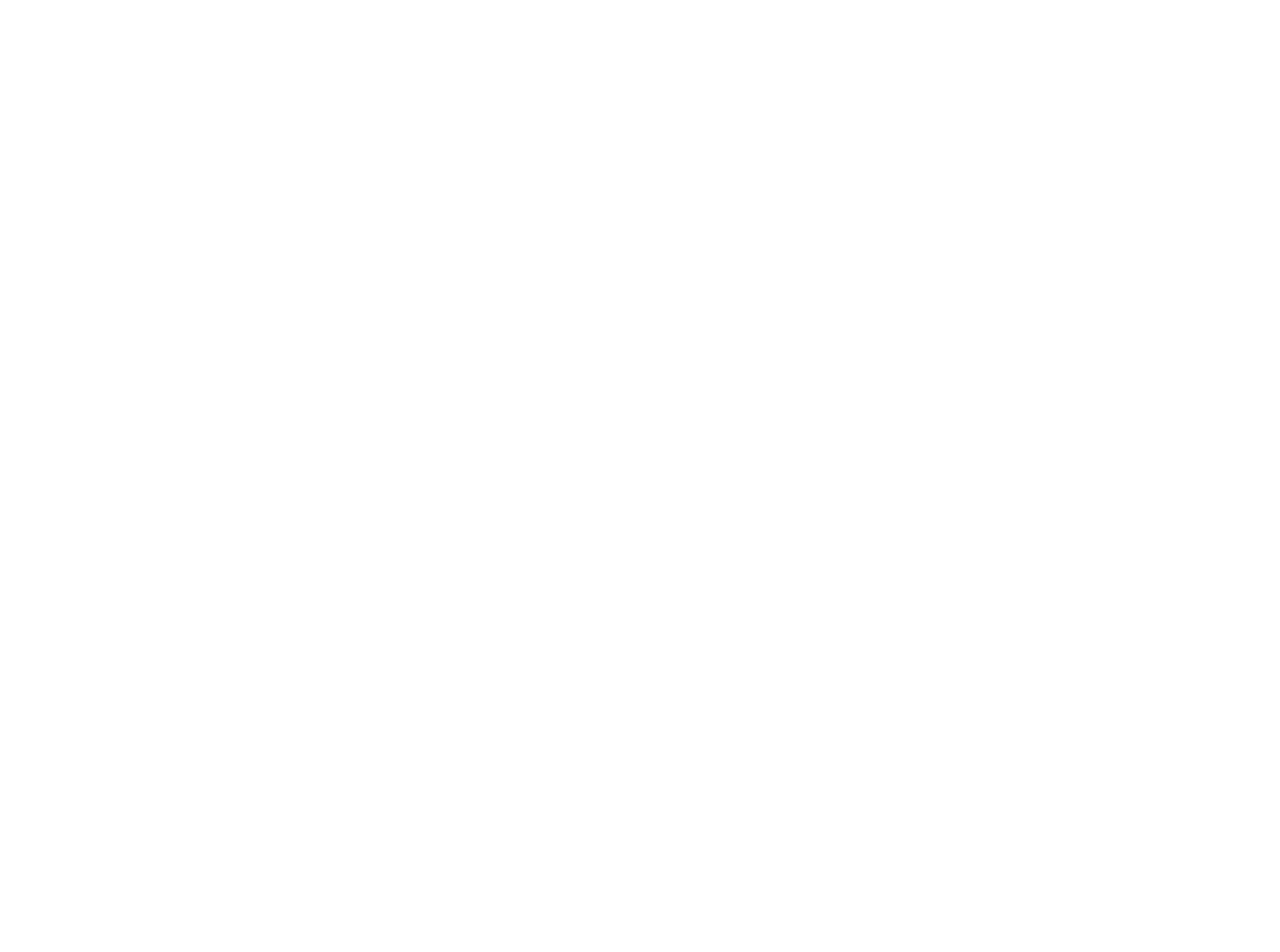
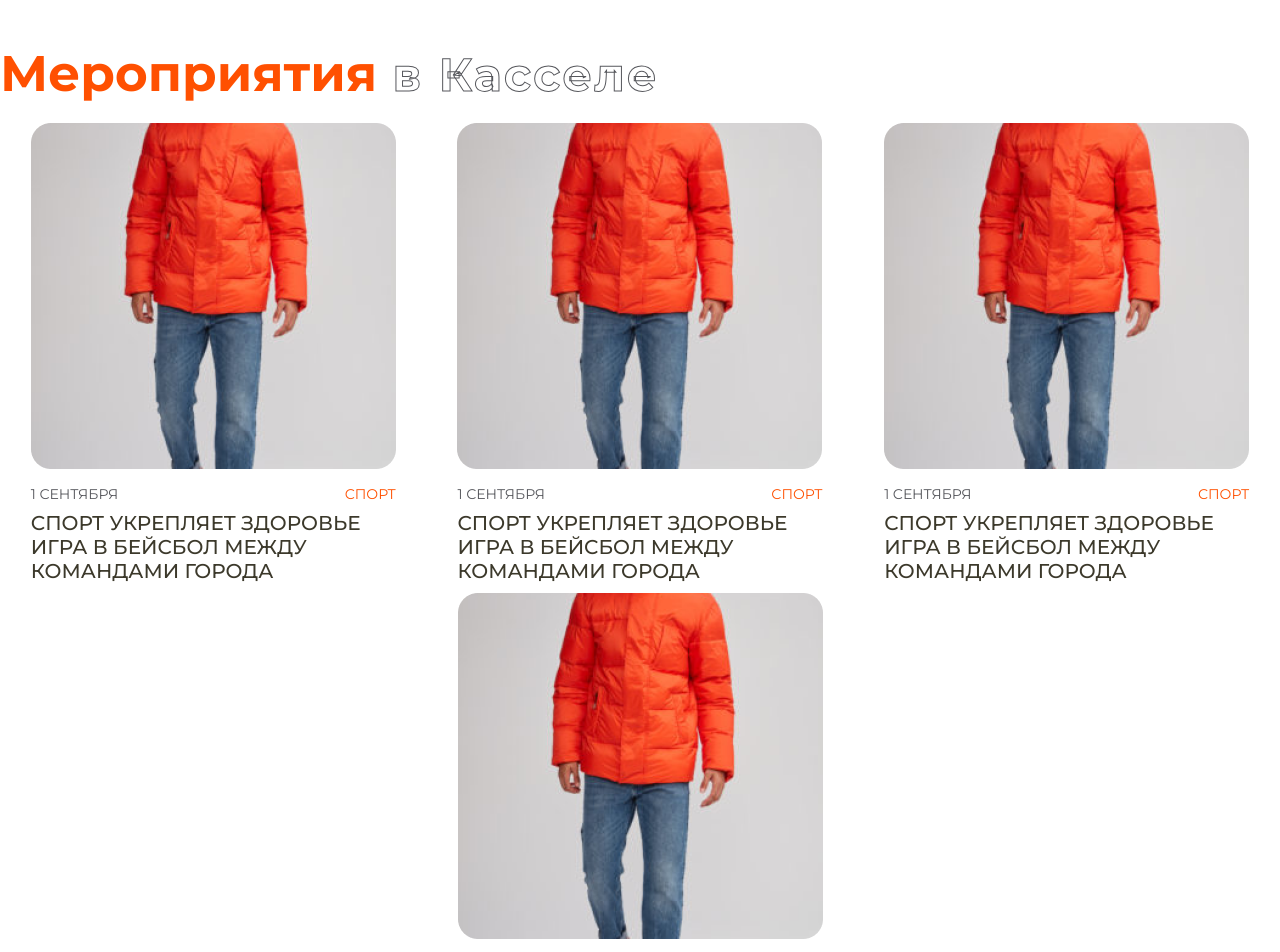
Before and after one commit to MariStakhovskaya/meetings-with-friends, a React (Vite) app in the folder client/: page / in a window 1280 px wide. Shown: the part 740-1692 px from the top of the page. Before the commit the page ends 800 px from the top, so only its background shows below. Built offline with nearby package versions, Linux system fonts and the light colour scheme.

Commit message:
feat: add oneMeeting

```diff
--- a/client/index.html
+++ b/client/index.html
@@ -1,13 +1,22 @@
 <!DOCTYPE html>
 <html lang="en">
+
 <head>
   <meta charset="UTF-8" />
   <link rel="icon" type="image/svg+xml" href="/vite.svg" />
+  <link rel="preconnect" href="https://fonts.googleapis.com">
+  <link rel="preconnect" href="https://fonts.gstatic.com" crossorigin>
+  <link rel="preconnect" href="https://fonts.googleapis.com">
+  <link rel="preconnect" href="https://fonts.gstatic.com" crossorigin>
+  <link href="https://fonts.googleapis.com/css2?family=Montserrat:ital,wght@0,400;0,500;0,600;0,700;1,900&display=swap"
+    rel="stylesheet">
   <meta name="viewport" content="width=device-width, initial-scale=1.0" />
   <title>Vite + React + TS</title>
 </head>
+
 <body>
   <div id="root"></div>
   <script type="module" src="/src/main.tsx"></script>
 </body>
+
 </html>
--- a/client/src/App.css
+++ b/client/src/App.css
@@ -12,4 +12,5 @@
 #root {
   max-width: 1920px;
   margin: 0 auto;
+  font-family: 'Montserrat', sans-serif;
 }
--- /dev/null
+++ b/client/src/components/Meeting/Meeting.module.css
@@ -0,0 +1,33 @@
+.oneMeeting {
+    width: 365px;
+}
+
+.aboutMeeting {
+    display: flex;
+    justify-content: space-between;
+    font-size: 14px;
+    font-style: normal;
+    font-weight: 400;
+    line-height: 120%;
+    /* 16.8px */
+    text-transform: uppercase;
+    margin: 10px 0px 8px 0px;
+}
+
+.dateMeeting {
+    color: var(--grey);
+}
+
+.categoryMeeting {
+    color: var(--orange);
+}
+
+.titleMeeting {
+    color: var(--black);
+    font-size: 20px;
+    font-style: normal;
+    font-weight: 500;
+    line-height: normal;
+    text-transform: uppercase;
+    margin-bottom: 10px;
+}
--- /dev/null
+++ b/client/src/components/Meeting/Meeting.tsx
@@ -0,0 +1,26 @@
+import styles from './Meeting.module.css';
+
+type MeetingType = {
+    title: string,
+    url: string,
+    date: string,
+    category: string,
+    alt: string
+}
+
+function Meeting({ title, url, date, category, alt }: MeetingType) {
+
+    return (
+        <div className={styles.oneMeeting}>
+            <img src={url} alt={alt} />
+            <div className={styles.aboutMeeting}>
+                <div className={styles.dateMeeting}>{date}</div>
+                <div className={styles.categoryMeeting}>{category}</div>
+            </div>
+            <div className={styles.titleMeeting}>{title}</div>
+        </div>
+
+    )
+}
+
+export default Meeting
--- a/client/src/index.css
+++ b/client/src/index.css
@@ -1,5 +1,5 @@
 :root {
-  font-family: Montserrat, Helvetica, Arial, sans-serif;
+  font-family: 'Montserrat', sans-serif;
   line-height: 1.5;
   font-weight: 400;
 
@@ -14,7 +14,8 @@
   -webkit-text-size-adjust: 100%;
 }
 
-a {
+/*Заменить на свои стили */
+/* a {
   font-weight: 500;
   color: #646cff;
   text-decoration: inherit;
@@ -22,17 +23,18 @@
 
 a:hover {
   color: #535bf2;
-}
+} */
 
 body {
   margin: 0;
   /*display: flex;
   place-items: center; */
   min-width: 320px;
+  font-family: 'Montserrat', sans-serif;
   /* min-height: 100vh; */
 }
 
-h1 {
+/* h1 {
   font-size: 3.2em;
   line-height: 1.1;
 }
@@ -56,7 +58,7 @@
 button:focus,
 button:focus-visible {
   outline: 4px auto -webkit-focus-ring-color;
-}
+} */
 
 @media (prefers-color-scheme: light) {
   :root {
--- a/client/src/pages/Home/Home.module.css
+++ b/client/src/pages/Home/Home.module.css
@@ -78,3 +78,34 @@
     font-style: normal;
     font-weight: 400;
 }
+
+.screen2 {
+    margin: 80px 0px;
+}
+
+.meeting {
+    font-family: 'Montserrat', sans-serif;
+    color: var(--orange);
+    font-size: 50px;
+    font-style: normal;
+    font-weight: 900;
+    line-height: 110%;
+    /* 55px */
+}
+
+.titleCity {
+    font-family: 'Montserrat', sans-serif;
+    font-size: 46px;
+    font-style: normal;
+    font-weight: 700;
+    line-height: normal;
+    letter-spacing: 2.3px;
+    -webkit-text-fill-color: transparent;
+    -webkit-text-stroke: 1px var(--grey);
+}
+
+.wrapMeetings {
+    display: flex;
+    flex-wrap: wrap;
+    justify-content: space-around;
+}
--- a/client/src/pages/Home/Home.tsx
+++ b/client/src/pages/Home/Home.tsx
@@ -1,4 +1,7 @@
 import Header from '../../components/Header/Header';
+import Meeting from '../../components/Meeting/Meeting';
+
+import meet1 from '../../assets/meet1.png';
 
 import styles from './Home.module.css';
 
@@ -6,7 +9,7 @@
 
     return (
         <div className={styles.wrap}>
-            <div className={styles.cloud1}></div>
+
             <div className={styles.container}>
 
                 <div className={styles.screen1}>
@@ -15,7 +18,7 @@
                     <div className={styles.woman}>
 
                         <div className={styles.cloud}></div>
-
+                        {/* <div className={styles.cloud1}></div> */}
                     </div>
 
 
@@ -24,7 +27,39 @@
                     <h1 className={styles.headerTitle}>События города для всех и каждого</h1>
                     <div className={styles.headerDescription}> Давайте вместе проводить время. Давайте организовывать встречи и ходить на мероприятия. Давайте создавать свои события.</div>
                 </div>
+                <div className={styles.screen2}>
+                    <h2><span className={styles.meeting}>Мероприятия</span><span className={styles.titleCity}> в Касселе</span></h2>
+                    <div className={styles.wrapMeetings}>
+                        <Meeting
+                            title={'спорт укрепляет здоровье игра в бейсбол между командами города'}
+                            url={meet1}
+                            date={'1 СЕНТЯБРЯ'}
+                            category={'СПОРТ'}
+                            alt={'аука ауа'} />
+                        <Meeting
+                            title={'спорт укрепляет здоровье игра в бейсбол между командами города'}
+                            url={meet1}
+                            date={'1 СЕНТЯБРЯ'}
+                            category={'СПОРТ'}
+                            alt={'аука ауа'} />
+                        <Meeting
+                            title={'спорт укрепляет здоровье игра в бейсбол между командами города'}
+                            url={meet1}
+                            date={'1 СЕНТЯБРЯ'}
+                            category={'СПОРТ'}
+                            alt={'аука ауа'} />
+                        <Meeting
+                            title={'спорт укрепляет здоровье игра в бейсбол между командами города'}
+                            url={meet1}
+                            date={'1 СЕНТЯБРЯ'}
+                            category={'СПОРТ'}
+                            alt={'аука ауа'} />
+
+                    </div>
+
+                </div>
             </div>
+
         </div>
 
     )
```
Also changed, not shown: client/src/assets/meet1.png (added). Lines whose indentation alone changed are shown as unchanged.
